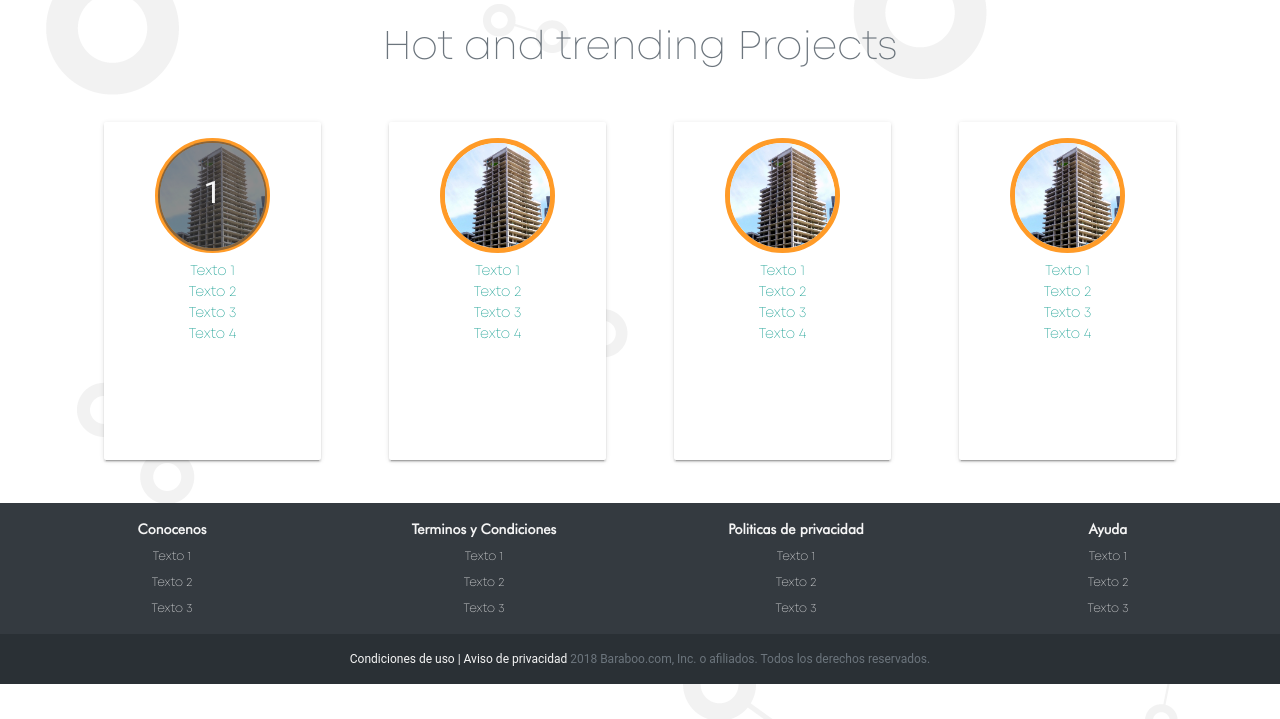
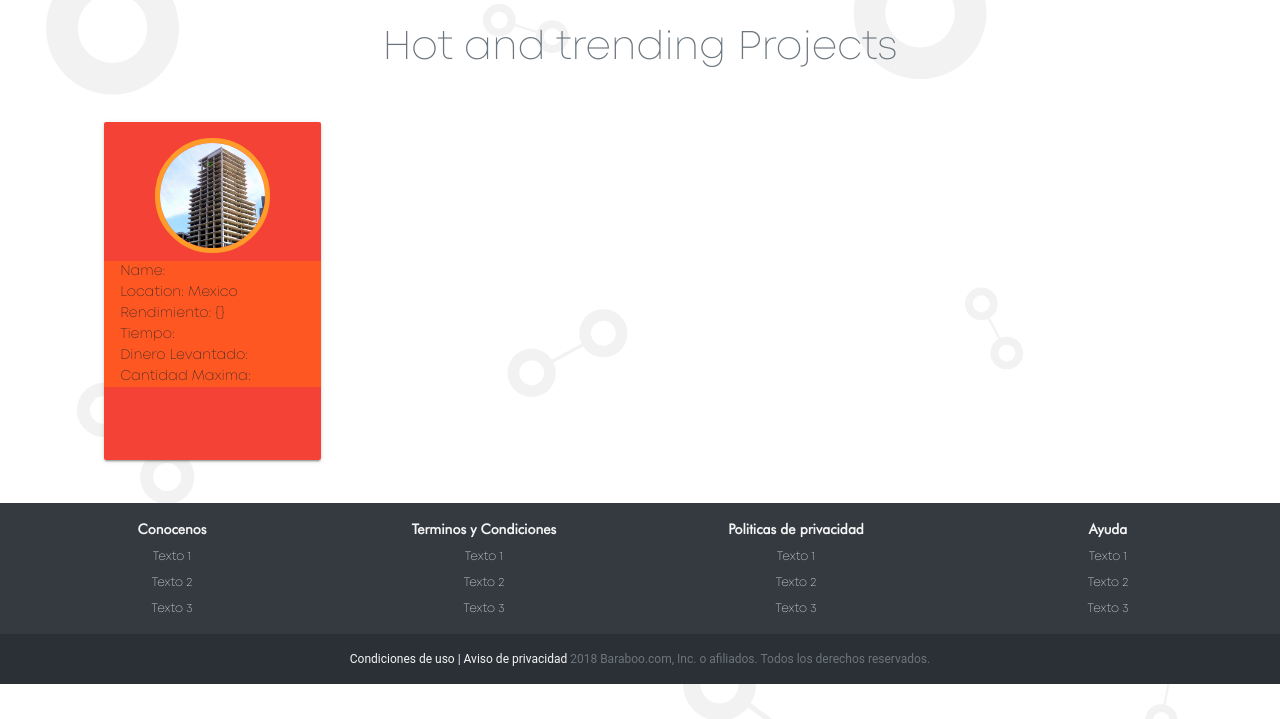
Before and after one commit to luissalmon/osopanda, a Django app: page /login/investments.html in a window 1280 px wide. Shown: the part 67-786 px from the top of the page. Run offline with Django 3.2, Linux system fonts and the light colour scheme; some libraries are stand-ins or nearby versions.

Commit message:
Card investemts

```diff
--- a/baraboo/bsite/templates/investments.html
+++ b/baraboo/bsite/templates/investments.html
@@ -40,37 +40,16 @@
         <div class="container mb-4">
           <div class="row">
             <!-- ////////////////////Columnas//////////////////////// -->
+            <!--for card in query_ds   -->
+            <!-- ////////////// Card ////////////// -->
+            <div class="col-6 col-md-3 d-flex align-items-center justify-content-center" style="height: 375px;">
 
-            <div class="col-6 col-md-3 d-flex align-items-center justify-content-center" style="height: 375px;">
-              <div class="card rounded-bottom d-flex" style="height: 90%; width: 85%;">
+              <div class="card rounded-bottom d-flex bg-danger" style="height: 90%; width: 85%;">
 
                 <div class="d-flex w-100 align-items-center justify-content-center mt-3 mb-2" style="height: 34%;">
                   <!-- 40% ^^ 85% -->
-                  <div class="cover position-absolute rounded-circle bg-dark" style="opacity: 0.6"></div>
-                  <div class="cover position-absolute d-flex justify-content-center align-items-center rounded-circle">
-                    <span class="h2 text-light">1</span>
-                  </div>
-                  <div class="circle rounded-circle h-100" style="border: 5px solid #ff9b28; overflow: hidden;">
-                    <img class="img-fluid" src="{% static 'img/building.jpg' %}" alt="">
-                  </div>
-                </div>
-
-                <div class="d-flex flex-column w-100 align-items-start text-justify pr-4 pl-4 pb-2 align-items-center" style="height: 60%; font-family: mont-light;">
-                  <a href="#" onclick="">Texto 1</a>
-                  <a href="#" onclick="">Texto 2</a>
-                  <a href="#" onclick="">Texto 3</a>
-                  <a href="#" onclick="">Texto 4</a>
-                </div>
-
-              </div>
-            </div>
-            <div class="col-6 col-md-3 d-flex align-items-center justify-content-center" style="height: 375px;">
-              <div class="card rounded-bottom d-flex" style="height: 90%; width: 85%;">
-
-                <div class="d-flex w-100 align-items-center justify-content-center mt-3 mb-2" style="height: 34%;">
-                  <!-- 40% ^^ 85% -->
-                  <!-- <div class="cover position-absolute rounded-circle bg-dark" style="opacity: 0.6"></div>
-                  <div class="cover position-absolute d-flex justify-content-center align-items-center rounded-circle">
+                  <!-- <div class="position-absolute rounded-circle bg-dark" style="opacity: 0.6"></div>
+                    <div class="position-absolute d-flex justify-content-center align-items-center rounded-circle">
                       <span class="h2 text-light">1</span>
                     </div> -->
                     <div class="circle rounded-circle h-100" style="border: 5px solid #ff9b28; overflow: hidden;">
@@ -78,61 +57,23 @@
                     </div>
                   </div>
 
-                <div class="d-flex flex-column w-100 align-items-start text-justify pr-4 pl-4 pb-2 align-items-center" style="height: 60%; font-family: mont-light;">
-                  <a href="#" onclick="">Texto 1</a>
-                  <a href="#" onclick="">Texto 2</a>
-                  <a href="#" onclick="">Texto 3</a>
-                  <a href="#" onclick="">Texto 4</a>
+                  <div class="d-flex flex-column w-100 align-items-start text-left" style="height: 60%; font-family: mont-light;">
+                    <p class="pl-3 pr-3 w-100 bg-warning" >
+                      Name:  <br>
+                      Location: Mexico<br>
+                      Rendimiento: {}  <br>
+                      Tiempo:  <br>
+                      Dinero Levantado: <br>
+                      Cantidad Maxima: <br>
+                    </p>
                   </div>
 
                 </div>
               </div>
-            <div class="col-6 col-md-3 d-flex align-items-center justify-content-center" style="height: 375px;">
-              <div class="card rounded-bottom d-flex" style="height: 90%; width: 85%;">
+              <!-- ////////////// Card ////////////// -->
+              <!-- end for-->
 
-                <div class="d-flex w-100 align-items-center justify-content-center mt-3 mb-2" style="height: 34%;">
-                  <!-- 40% ^^ 85% -->
-                  <!-- <div class="cover position-absolute rounded-circle bg-dark" style="opacity: 0.6"></div>
-                  <div class="cover position-absolute d-flex justify-content-center align-items-center rounded-circle">
-                    <span class="h2 text-light">1</span>
-                  </div> -->
-                  <div class="circle rounded-circle h-100" style="border: 5px solid #ff9b28; overflow: hidden;">
-                    <img class="img-fluid" src="{% static 'img/building.jpg' %}" alt="">
-                  </div>
-                </div>
 
-                <div class="d-flex flex-column w-100 align-items-start text-justify pr-4 pl-4 pb-2 align-items-center" style="height: 60%; font-family: mont-light;">
-                  <a href="#" onclick="">Texto 1</a>
-                  <a href="#" onclick="">Texto 2</a>
-                  <a href="#" onclick="">Texto 3</a>
-                  <a href="#" onclick="">Texto 4</a>
-                </div>
-
-              </div>
-            </div>
-            <div class="col-6 col-md-3 d-flex align-items-center justify-content-center" style="height: 375px;">
-              <div class="card rounded-bottom d-flex" style="height: 90%; width: 85%;">
-
-                <div class="d-flex w-100 align-items-center justify-content-center mt-3 mb-2" style="height: 34%;">
-                  <!-- 40% ^^ 85% -->
-                  <!-- <div class="cover position-absolute rounded-circle bg-dark" style="opacity: 0.6"></div>
-                  <div class="cover position-absolute d-flex justify-content-center align-items-center rounded-circle">
-                    <span class="h2 text-light">1</span>
-                  </div> -->
-                  <div class="circle rounded-circle h-100" style="border: 5px solid #ff9b28; overflow: hidden;">
-                    <img class="img-fluid" src="{% static 'img/building.jpg' %}" alt="">
-                  </div>
-                </div>
-
-                <div class="d-flex flex-column w-100 align-items-start text-justify pr-4 pl-4 pb-2 align-items-center" style="height: 60%; font-family: mont-light;">
-                  <a href="#" onclick="">Texto 1</a>
-                  <a href="#" onclick="">Texto 2</a>
-                  <a href="#" onclick="">Texto 3</a>
-                  <a href="#" onclick="">Texto 4</a>
-                </div>
-
-              </div>
-            </div>
 
             <!-- ////////////////////Termina Columnas//////////////////////// -->
           </div>
@@ -146,7 +87,7 @@
         <div class="w-25 d-flex flex-column text-center m-0 p-0">
           <span class="font-weight-bold text-light footer-title">Conocenos</span>
           <div class="row justify-content-start">
-            <a href="#" class="col-12 footer-text text-light mt-2 mb-2">Texto 1</a>
+            <a href="#" class="col-12 footer-text text-light mt-2 mb-2" >Texto 1</a>
             <a href="#" class="col-12 footer-text text-light mb-2">Texto 2</a>
             <a href="#" class="col-12 footer-text text-light">Texto 3</a>
           </div>
@@ -208,15 +149,49 @@
       });
 
       var coverElem = Array.prototype.slice.call(listCovers).map(function(element) {
-        console.log(height)
         element.style.width = `${height - 5}px`;
         element.style.height = `${height -5}px`;
-        console.log(element.getBoundingClientRect())
         return element;
       });
 
       }
 
+      function coverInfo(el) {
+        var parent = el.parentElement.parentElement;
+        var len= parent.childNodes.length;
+        for(var i = 0; i < len; i++) {
+          var element = parent.childNodes[i];
+          var lenChild = element.childNodes.length;
+          console.log(lenChild);
+          for(var x = 0; x < lenChild; x++) {
+            var child = element.childNodes[x];
+            console.log(child.classList !== null);
+            if(child.classList) {
+              var lenClass = child.classList.length;
+              var hasCover = false;
+              var hasNone = false;
+              var hasFlex = false;
+              for(var z = 0; z < lenClass; z++) {
+                if(child.classList[z] === 'cover') {
+                  hasCover = true;
+                } else if(child.classList[z] === 'd-none') {
+                  hasNone = true;
+                } else if(child.classList[z] === 'd-flex') {
+                  hasFlex = true;
+                }
+              }
+              if(hasCover && !hasNone) {
+                child.classList.add('d-none');
+              } else if(hasCover && hasNone) {
+                child.classList.remove('d-none');
+              } else if(hasCover && !hasNone && hasFlex) {
+                child.classList.replace('d-none');
+              }
+            }
+          }
+        }
+      }
+
     </script>
 </body>
 </html>
```
Lines whose indentation alone changed are shown as unchanged.
